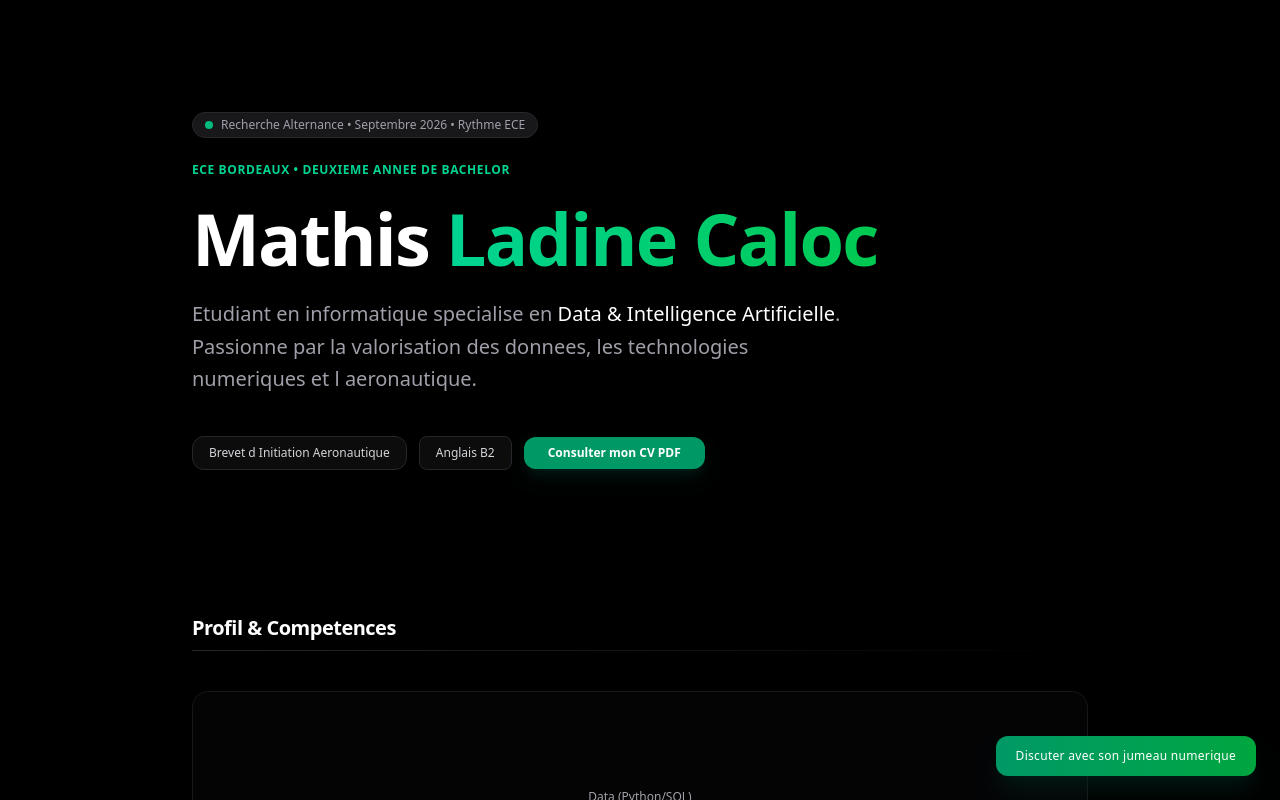
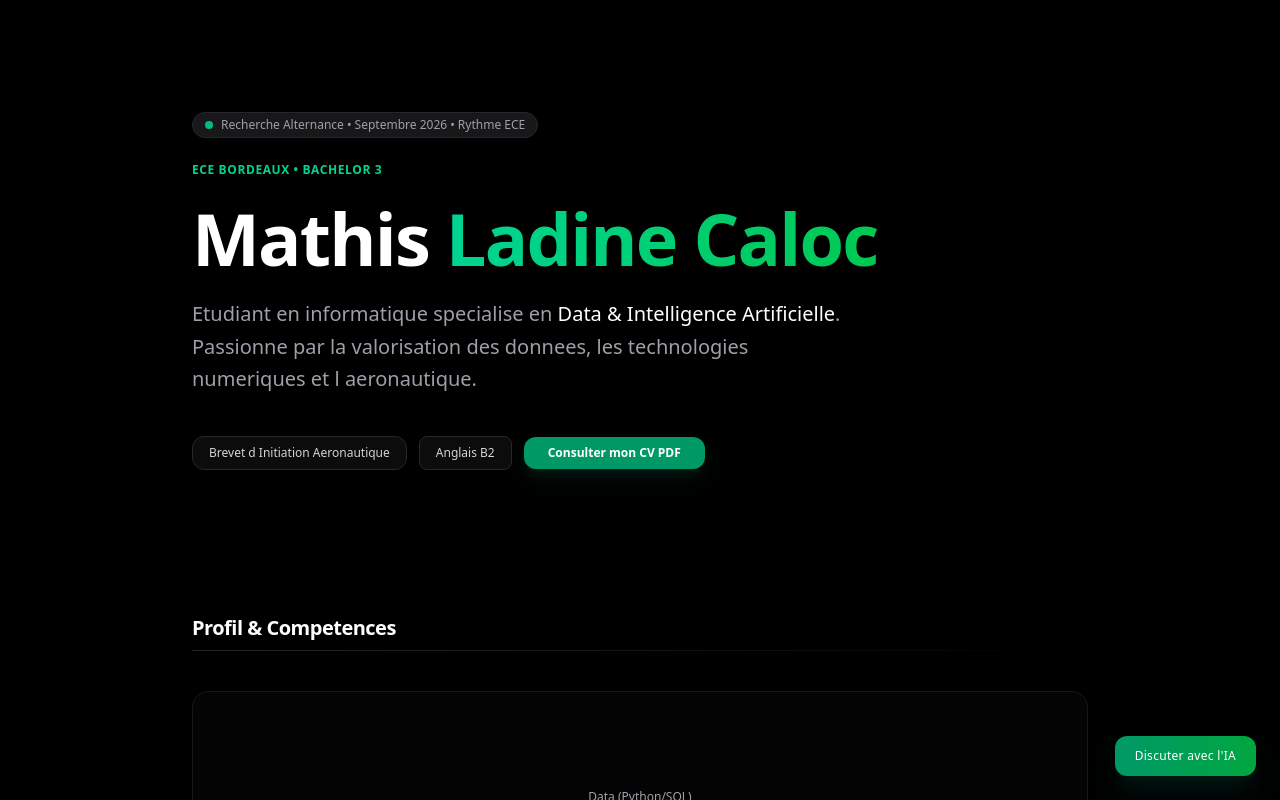
Before and after one commit to MathisLc25/cv-data-green, a Next.js app: page / in a window 1280 px wide. Shown: the top 800 px of the page. Built offline with nearby package versions, Linux system fonts and the light colour scheme.

Commit message:
Correction

```diff
--- a/src/app/globals.css
+++ b/src/app/globals.css
@@ -1,7 +1,7 @@
 @import "tailwindcss";
 
 @theme {
-  --color-accent: #10b981; /* Un vert émeraude plus discret */
+  --color-accent: #10b981;
 }
 
 :root {
@@ -14,7 +14,6 @@ body {
   -webkit-font-smoothing: antialiased;
 }
 
-/* On garde un dégradé très léger et fixe pour la profondeur */
 .bg-subtle {
   background: radial-gradient(at top left, #10b98110 0%, transparent 40%);
 }
--- a/src/app/layout.tsx
+++ b/src/app/layout.tsx
@@ -1,5 +1,6 @@
 import type { Metadata } from "next";
 import { Geist, Geist_Mono } from "next/font/google";
+// @ts-ignore
 import "./globals.css";
 
 const geistSans = Geist({
--- a/src/app/page.tsx
+++ b/src/app/page.tsx
@@ -7,7 +7,7 @@ import SkillsRadar from "@/components/SkillsRadar";
 export default function Home() {
   const [isChatOpen, setIsChatOpen] = useState(false);
   const [messages, setMessages] = useState([
-    { role: "assistant", content: "Bonjour, je suis le jumeau numerique de Mathis. Posez-moi vos questions sur son parcours, ses projets, ses interets ou ses competences. Je me ferai un plaisir d'y repondre." }
+    { role: "assistant", content: "Bonjour, je suis l'IA de Mathis. Posez-moi vos questions sur son parcours, ses projets, ses interets ou ses competences. Je me ferai un plaisir d'y repondre." }
   ]);
   const [inputMessage, setInputMessage] = useState("");
 
@@ -54,7 +54,7 @@ export default function Home() {
           </div>
 
           <div className="text-xs font-semibold tracking-wider text-emerald-400 uppercase">
-            ECE Bordeaux • Deuxieme annee de Bachelor
+            ECE Bordeaux •  Bachelor 3
           </div>
 
           <h1 className="text-4xl sm:text-6xl md:text-7xl font-bold tracking-tight text-white leading-none">
@@ -189,7 +189,7 @@ export default function Home() {
             onClick={() => setIsChatOpen(true)}
             className="bg-gradient-to-r from-emerald-600 to-green-600 hover:from-emerald-500 hover:to-green-500 text-white px-5 py-3 rounded-xl shadow-xl shadow-emerald-950/40 hover:scale-[1.02] active:scale-[0.98] transition-all font-medium text-xs tracking-wide"
           >
-            Discuter avec son jumeau numerique
+            Discuter avec l'IA
           </button>
         )}
       </div>
```
